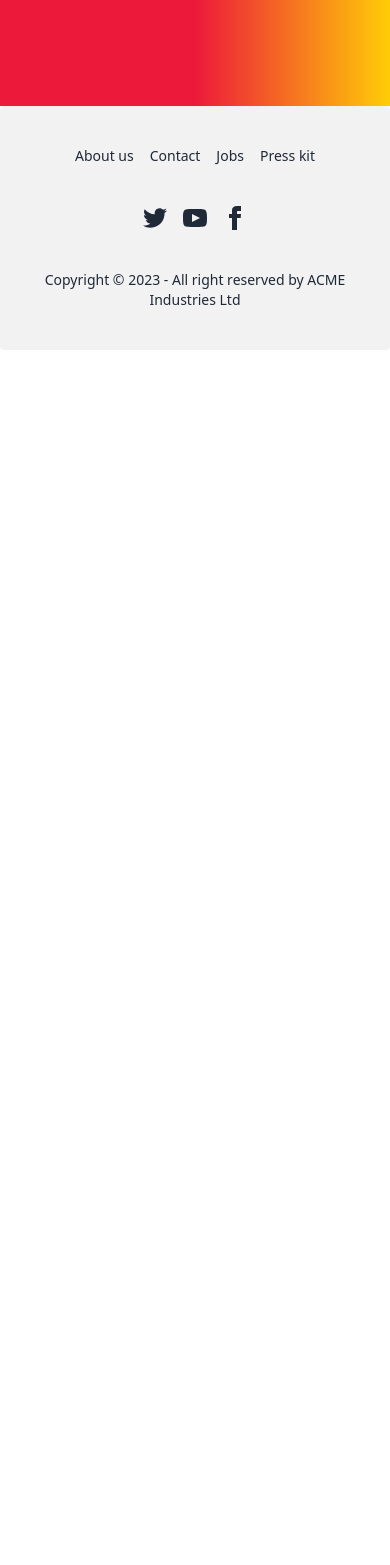
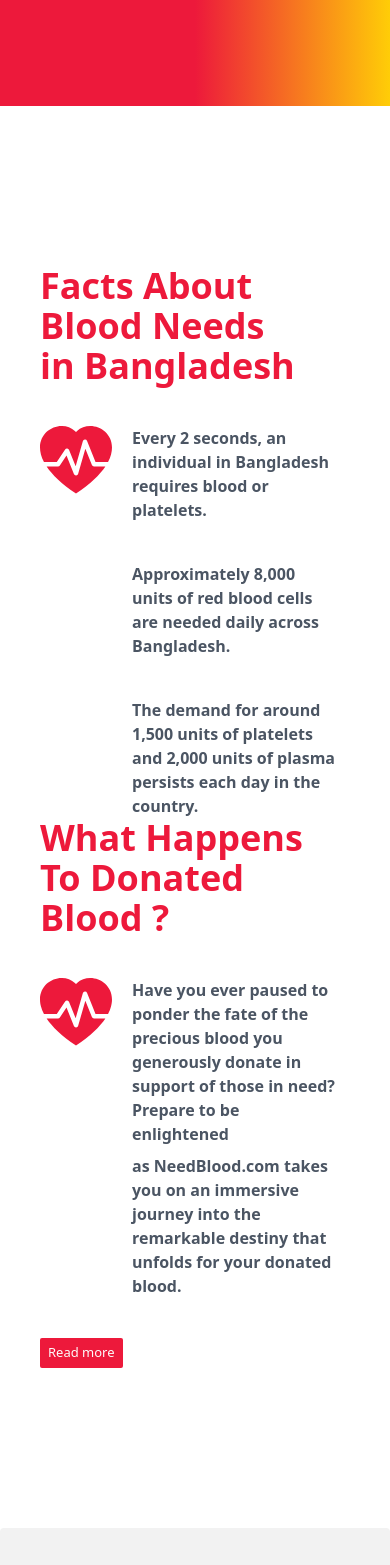
Before and after one commit to yeasinbhuiyan/Need-Blood, a React (Vite) app: page / in a window 390 px wide. Shown: the part 8138-9703 px from the top of the page. Before the commit the page ends 8488 px from the top, so only its background shows below. Built offline with nearby package versions, Linux system fonts and the light colour scheme.

Commit message:
fact about section added

```diff
--- /dev/null
+++ b/src/Page/Home/FactAbout/FactAbout.jsx
@@ -0,0 +1,60 @@
+import React, { useState } from 'react';
+import { BsFillHeartPulseFill } from 'react-icons/bs';
+import FactModal from './FactModal/FactModal';
+
+const FactAbout = () => {
+    const [factAbout, setFactAbout] = useState(false)
+    const onFactModal = () => {
+        setFactAbout(true)
+    }
+    return (
+
+
+
+        <div className='grid grid-cols-1 md:grid-cols-2 items-center justify-between px-10 my-40'>
+
+
+            {
+                factAbout && <FactModal factAbout={factAbout} setFactAbout={setFactAbout} />
+            }
+
+            <div className='space-y-10'>
+                <h2 className='text-4xl font-semibold text-red'>Facts About Blood Needs <br /> in Bangladesh</h2>
+
+                <p className='font-semibold text-gray-600 flex gap-5'> <BsFillHeartPulseFill className='text-7xl text-red ' />
+                    <p className='flex flex-col gap-2 w-2/3'>
+
+                        <p> Every 2 seconds, an individual in Bangladesh requires blood or platelets.</p>
+                        <br />
+                        <p>Approximately 8,000 units of red blood cells are needed daily across Bangladesh.</p>
+                        <br />
+                        <p>The demand for around 1,500 units of platelets and 2,000 units of plasma persists each day in the country.</p>
+                    </p>
+                </p>
+            </div>
+
+
+            <div className='space-y-10'>
+                <h2 className='text-4xl font-semibold text-red'>What Happens To Donated Blood ?</h2>
+
+                <p className='font-semibold text-gray-600 flex gap-5'> <BsFillHeartPulseFill className='text-7xl text-red' />
+                    <p className='flex flex-col gap-2 w-2/3'>
+
+                        <p>Have you ever paused to ponder the fate of the precious blood you generously donate in support of those in need? Prepare to be enlightened
+                        </p>
+                        <p>as NeedBlood.com takes you on an immersive journey into the remarkable destiny that unfolds for your donated blood.
+                        </p>
+
+
+                    </p>
+                </p>
+                <div className='w-full'>
+                    <button onClick={onFactModal} className='primary-btn text-center '>Read more</button>
+                </div>
+            </div>
+
+        </div>
+    );
+};
+
+export default FactAbout;
--- /dev/null
+++ b/src/Page/Home/FactAbout/FactModal/FactModal.jsx
@@ -0,0 +1,19 @@
+import React from 'react';
+
+const FactModal = ({ factAbout, setFactAbout }) => {
+    return (
+        <div className='factModal_wrapper'>
+            <p>  Have you ever been curious about the incredible voyage your selfless blood donation embarks upon? Enter the world of NeedBlood.com, where we unravel the captivating narrative of what truly happens to the blood you generously give. Get ready to gain a deep understanding of the intricate process your blood undergoes before it reaches the hands of a grateful recipient.</p>
+
+            <p>At NeedBlood.com, we're dedicated to demystifying the extraordinary path that your donated blood takes. Through an enlightening video experience, we guide you through the multifaceted stages of collection, testing, processing, and delivery. Witness the cutting-edge technologies and unwavering commitment that transform your act of kindness into a lifeline for those in medical need.</p>
+
+            <p>Join us on this eye-opening expedition of compassion and discovery. As you delve into the journey your donated blood embarks upon, you'll come to appreciate the profound impact of your generosity. NeedBlood.com offers more than just insights; it's an invitation to empower yourself with knowledge that can inspire others to join the mission. Every moment spent exploring the intricacies of this journey contributes to a collective endeavor to make a tangible difference in the lives of individuals requiring life-saving transfusions.</p>
+
+
+            <p>At NeedBlood.com, we're not just a platform – we're a gateway to understanding, empathy, and action. Uncover the remarkable story of what truly happens to your donated blood, and take the initial step toward saving lives in ways that resonate deeply. Immerse yourself in the comprehensive process, bear witness to the dedication, and become part of this transformative narrative today.</p>
+
+        </div>
+    );
+};
+
+export default FactModal;
--- a/src/Page/Home/Home.jsx
+++ b/src/Page/Home/Home.jsx
@@ -2,6 +2,7 @@ import Donors from "../../Components/Donors/Donors";
 import MainSlider from "../../Components/MainSlider/MainSlider";
 import BasicRecuirments from "./BasicRecuirments/BasicRecuirments";
 import DonationConfusion from "./DonationConfusion/DonationConfusion";
+import FactAbout from "./FactAbout/FactAbout";
 
 const Home = () => {
 
@@ -11,6 +12,7 @@ const Home = () => {
             <DonationConfusion />
             <Donors />
             <BasicRecuirments />
+            <FactAbout />
         </div>
     );
 };
```
Also changed, not shown: info.txt (deleted), src/Page/Home/FactAbout/FactModal/FactModalCss.module.css (added).
